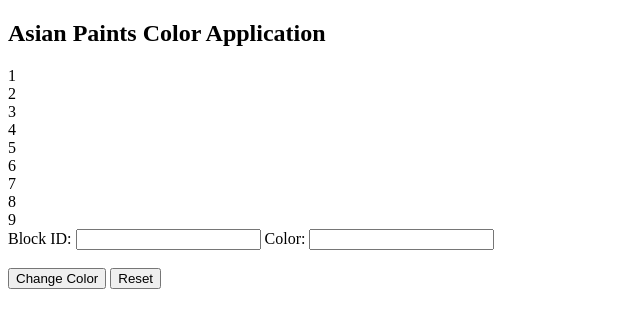
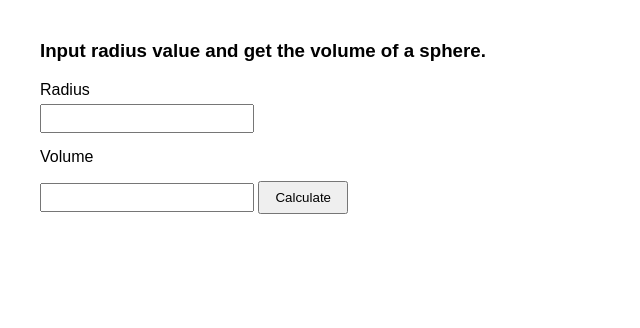
Before and after one commit to acciojob/sphere-vol-Rahul736-cpu, a website: page main.html in a window 1280 px wide. Shown: the whole page, without its empty margins (0-640 px from the left). Drawn offline with Linux system fonts and the light colour scheme.

Commit message:
created a submission

```diff
--- a/main.html
+++ b/main.html
@@ -1,37 +1,47 @@
 <!DOCTYPE html>
-<html lang="en">
+<html>
 <head>
-  <meta charset="UTF-8">
-  <title>Asian Paints Grid</title>
-  <link rel="stylesheet" href="style.css">
+    <meta charset="UTF-8">
+    <title>Volume of a Sphere</title>
+
+    <script src="script.js"></script>
+
+    <style>
+        body {
+            font-family: Arial, sans-serif;
+            margin: 40px;
+        }
+        label {
+            display: block;
+            margin-top: 15px;
+        }
+        input {
+            margin-top: 5px;
+            padding: 5px;
+            width: 200px;
+        }
+        button {
+            margin-top: 15px;
+            padding: 7px 15px;
+            cursor: pointer;
+        }
+    </style>
 </head>
+
 <body>
 
-<h2>Asian Paints Color Application</h2>
+    <h3>Input radius value and get the volume of a sphere.</h3>
 
-<div id="grid-container">
-  <div class="grid-item" id="1">1</div>
-  <div class="grid-item" id="2">2</div>
-  <div class="grid-item" id="3">3</div>
-  <div class="grid-item" id="4">4</div>
-  <div class="grid-item" id="5">5</div>
-  <div class="grid-item" id="6">6</div>
-  <div class="grid-item" id="7">7</div>
-  <div class="grid-item" id="8">8</div>
-  <div class="grid-item" id="9">9</div>
-</div>
+    <!-- Radius Input -->
+    <label for="radius">Radius</label>
+    <input type="text" id="radius">
 
-<label for="block_id">Block ID:</label>
-<input type="text" id="block_id">
+    <!-- Output Volume -->
+    <label for="volume">Volume</label>
+    <input type="text" id="volume" readonly>
 
-<label for="colour_id">Color:</label>
-<input type="text" id="colour_id">
+    <!-- Button -->
+    <button onclick="volume_sphere()">Calculate</button>
 
-<br><br>
-
-<button id="change_button">Change Color</button>
-<button id="Reset">Reset</button>
-
-<script src="script.js"></script>
 </body>
 </html>
--- a/script.js
+++ b/script.js
@@ -1,27 +1,22 @@
-\
+function volume_sphere() {
+    // Get radius value
+    let radius = document.getElementById("radius").value;
 
-const changeBtn = document.getElementById("change_button");
-const resetBtn = document.getElementById("Reset");
+    // Convert to number
+    radius = parseFloat(radius);
 
-// Reset all blocks
-function resetColors() {
-  const blocks = document.querySelectorAll(".grid-item");
-  blocks.forEach(block => block.style.backgroundColor = "transparent");
+    // Validate radius: must be a non-negative number
+    if (isNaN(radius) || radius < 0) {
+        document.getElementById("volume").value = "NaN";
+        return;
+    }
+
+    // Calculate volume: V = (4/3) * π * r^3
+    let volume = (4 / 3) * Math.PI * Math.pow(radius, 3);
+
+    // Round to 4 decimal places
+    volume = volume.toFixed(4);
+
+    // Display result
+    document.getElementById("volume").value = volume;
 }
-
-// Change color logic
-changeBtn.addEventListener("click", function () {
-  const blockId = document.getElementById("block_id").value;
-  const color = document.getElementById("colour_id").value;
-
-  resetColors(); // First reset all
-
-  const selectedBlock = document.getElementById(blockId);
-
-  if (selectedBlock) {
-    selectedBlock.style.backgroundColor = color;
-  }
-});
-
-// Reset button
-resetBtn.addEventListener("click", resetColors);
--- a/styles.css
+++ /dev/null
@@ -1,18 +0,0 @@
-/*  your css code here. If applicable */
-#grid-container {
-  display: grid;
-  grid-template-columns: repeat(3, 100px);
-  gap: 10px;
-  margin-bottom: 20px;
-}
-
-.grid-item {
-  width: 100px;
-  height: 100px;
-  border: 2px solid black;
-  display: flex;
-  justify-content: center;
-  align-items: center;
-  font-size: 30px;
-  background-color: transparent;
-}
```
